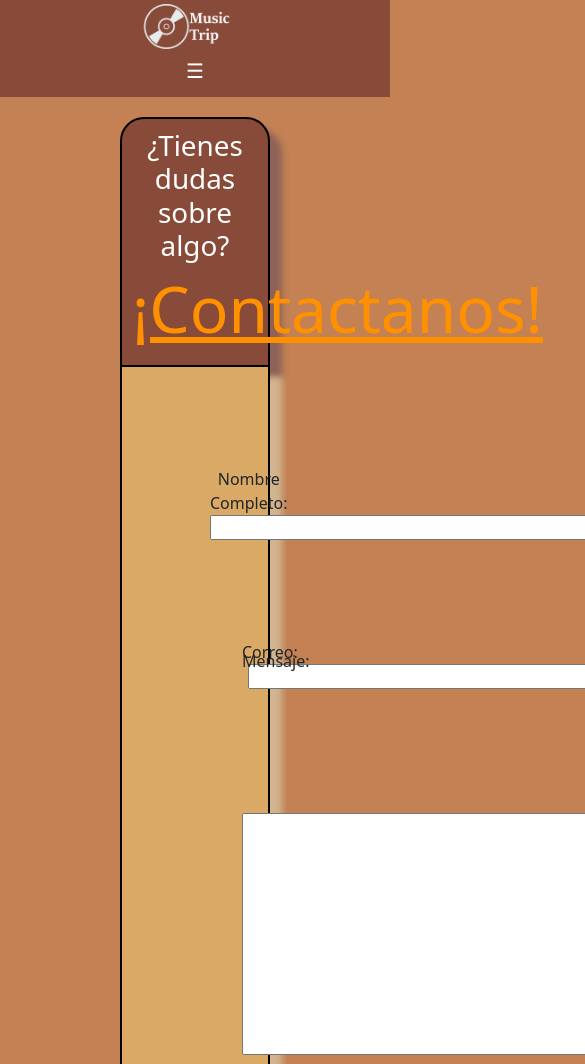
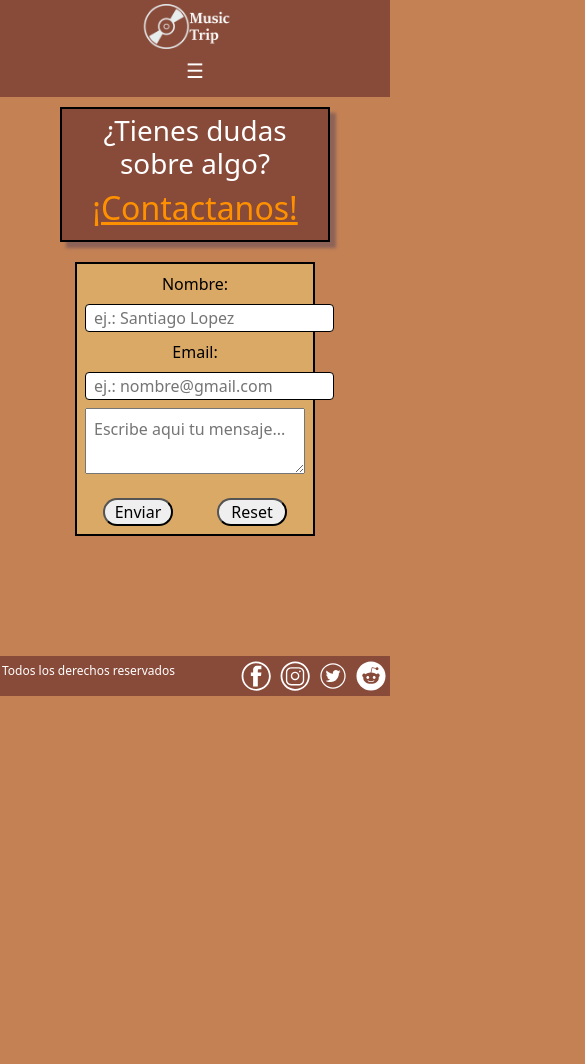
Before and after one commit to Santi8695/preentrega_2-Santiago_Lopez, a plain HTML site: page pages/contactanos.html in a window 390 px wide. Shown: the top 1064 px of the page, 585 px wide, since content can reach past the window. After the commit the page ends 844 px from the top, so only its background shows below. Drawn offline with nearby package versions, Linux system fonts and the light colour scheme.

Commit message:
Catalogo y Contactanos Responsivos

```diff
--- a/css/styles.css
+++ b/css/styles.css
@@ -523,8 +523,6 @@ main div.subTituloContacto {
     padding: 10px;
     margin: 20px 120px;
     border: 2px solid black;
-    border-top-right-radius: 24px;
-    border-top-left-radius: 24px;
     box-shadow: 12px 12px 6px #8d6358;
 }
 
@@ -533,63 +531,47 @@ main div.subTituloContacto h2 {
     font-size: 64px;
     text-align: center;
     text-decoration: underline;
-}
-
-main div.formularioContacto {
-    background-color: #DBA966;
-    border: 2px solid black;
-    text-align: center;
-    margin: 20px 120px;
-    text-align: center;
-    height: 800px;
-    position: relative;
-    top: -22px;
-    border-bottom-right-radius: 24px;
-    border-bottom-left-radius: 24px;
-    box-shadow: 12px 12px 6px #d1b591;
-}
-
-main div.formularioContacto form div {
-    margin: 100px 120px;
 
 }
 
-main div.formularioContacto form div.mensajeNombre label {
-    position: relative;
-    right: 32px;
+form.contacto {
+    background-color: #DBA966;
+    margin: 40px auto;
+    max-width: 420px;
+    border: 2px solid black;
+    padding: 8px;
+    display: flex;
+    flex-wrap: wrap;
+    gap: 16px;
+    padding: 16px;
 }
 
-main div.formularioContacto form div.mensajeNombre input {
-    position: relative;
-    right: 32px;
+form.contacto label {
+    margin: auto;
+    text-align: center;
+    margin: auto;
+    color: rgb(0, 0, 0);
 }
 
-main div.formularioContacto form div.mensajeCorreo input {
-    position: relative;
-    left: 6px;
+form.contacto input {
+    height: 56px;
+    padding: 16px;
+    flex-basis: 75%;
+    color: black;
+    border-radius: 4px;
+    border: 1px solid black;
 }
 
-main div.formularioContacto form div.mensajeTextArea label {
-    position: relative;
-    bottom: 140px;
+input:hover {
+    border: 3px solid rgb(216, 104, 0);
 }
 
-main div.formularioContacto form div.mensajeTextArea textarea {
-    width: 600px;
-}
-
-main div.formularioContacto form div.botones input {
-    color: rgb(0, 0, 0);
-    background-color: #ffbd66;
-    width: 100px;
-    height: 40px;
-    text-align: center;
-    margin: 16px;
-}
-
-main div.formularioContacto form div input {
-    width: 600px;
-    height: 25px;
+form.contacto textarea {
+    flex-basis: 100%;
+    resize: vertical;
+    min-height: 100px;
+    max-height: 200px;
+    padding: 16px;
 }
 
 /* Estilos Footer*/
@@ -603,16 +585,27 @@ footer {
     background-color: #884a39;
 }
 
+footer.footerContacto {
+    position:absolute;
+    bottom:0;
+    display: flex;
+    justify-content: space-between;
+    align-items: center;
+    width: 100%;
+    background-color: #884a39;
+}
+
 footer p {
     color: white;
     padding: 12px 0 0 4px;
     align-items: center;
 }
 
-footer div.redesSociales a img {
+footer div.redesSociales a img, footer.footerContacto div.redesSociales a img {
     width: 34px;
     padding-right: 8px;
 }
+
 
 
 /* MEDIA QUERIES*/
@@ -715,23 +708,9 @@ footer div.redesSociales a img {
 /* Media Query*/
 @media (max-width:1388px) {
 
+    /*Catalogo*/
     div.distribucion {
         grid-template-columns: 1fr;
-    }
-
-    header {
-        text-align: center;
-        display: flex;
-        flex-direction: column;
-    }
-
-    header nav ul {
-        display: flex;
-        justify-content: center;
-        align-items: center;
-        gap: 8px;
-        padding-right: 0;
-        list-style: none;
     }
 
     main .textos h1 {
@@ -753,6 +732,7 @@ footer div.redesSociales a img {
         top: 0;
         background-color: #DBA966;
         border: 2px solid black;
+        height: 45vh;
     }
 
     div.distribucion aside.encargoDisco h2 {
@@ -766,6 +746,23 @@ footer div.redesSociales a img {
 }
 
 @media (max-width:990px) {
+
+    /*Catalogo*/
+    header {
+        text-align: center;
+        display: flex;
+        flex-direction: column;
+    }
+
+    header nav ul {
+        display: flex;
+        justify-content: center;
+        align-items: center;
+        gap: 8px;
+        padding-right: 0;
+        list-style: none;
+    }
+
 
     div.distribucion {
         display: grid;
@@ -846,11 +843,17 @@ footer div.redesSociales a img {
         box-shadow: 6px 8px 10px #fdac42;
         height: 320px;
     }
+
+    footer.footerContacto {
+        position: relative;;
+        top:346px;
+    }
 }
 
 @media (max-width:645px) {
 
-    div.distribucion div.panelesCostado aside.encargoDisco{
+    /*Catalogo*/
+    div.distribucion div.panelesCostado aside.encargoDisco {
         display: none;
     }
 
@@ -919,6 +922,11 @@ footer div.redesSociales a img {
         background-color: #884a39;
     }
 
+    footer.footerContacto {
+        position: relative;;
+        top:100px;
+    }
+
     footer p {
         font-size: 12px;
         color: white;
@@ -926,8 +934,42 @@ footer div.redesSociales a img {
         align-items: center;
     }
 
-    footer div.redesSociales a img {
+    footer div.redesSociales a img, footer.footerContacto div.redesSociales a img{
         width: 34px;
         padding-right: 4px;
     }
+
+    /*Formulario Contacto*/
+    main div.subTituloContacto {
+
+        font-size: 16px;
+        text-align: center;
+        padding: 5px;
+        margin: 10px 60px;
+        box-shadow: 6px 6px 3px #8d6358;
+    }
+
+    main div.subTituloContacto h2 {
+        font-size: 32px;
+    }
+
+    form.contacto {
+        margin: 20px auto;
+        max-width: 240px;
+        padding: 4px;
+        gap: 8px;
+        padding: 8px;
+    }
+
+    form.contacto input {
+        height: 28px;
+        padding: 8px;
+        margin: auto;
+    }
+
+    form.contacto textarea {
+        min-height: 50px;
+        max-height: 100px;
+        padding: 8px;
+    }
 }
--- a/pages/contactanos.html
+++ b/pages/contactanos.html
@@ -51,43 +51,40 @@
         </nav>
     </header>
 
+    <body>
+        <main>
 
-    <main>
-        <div class="subTituloContacto">
-            <h1>¿Tienes dudas sobre algo?</h1>
-            <h2>¡Contactanos!</h2>
-        </div>
+            <div class="subTituloContacto">
+                <h1>¿Tienes dudas sobre algo?</h1>
+                <h2>¡Contactanos!</h2>
+            </div>
 
-        <div class="formularioContacto">
-            <form>
-                <div class="mensajeNombre">
-                    <label for="text">Nombre Completo:</label>
-                    <input type="text">
-                </div>
+            <form class="contacto">
 
-                <div class="mensajeCorreo">
-                    <label for="email">Correo:</label>
-                    <input type="email">
-                </div>
+                <label for=" nombre">Nombre:</label>
+                <input type="text" name="nombre" placeholder="ej.: Santiago Lopez">
 
-                <div class="mensajeTextArea">
-                    <label for="text">Mensaje:</label>
-                    <textarea name="mensajeContacto" id="" rows="10" columns="50"></textarea>
+                <label for=" email">Email:</label>
+                <input type="email" name="email" placeholder="ej.: nombre@gmail.com">
 
-                </div>
-                <div class="botones">
-                    <button type="submit">Enviar</button>
-                    <button type="reset">Resetear</button>
-                </div>
+                <textarea name placeholder="Escribe aqui tu mensaje..."></textarea>
+
+                <button class="subir" type="submit"> Enviar </button>
+                <button class="resetear" type="reset"> Reset </button>
+
             </form>
-        </div>
 
-    </main>
+
+
+
+        </main>
+    </body>
+
 
     <!-- Footer -->
-    <footer>
+    <footer class="footerContacto">
 
-        <p>Todos los derechos reservados, pagina sin fin de lucro ni promocion</p>
+        <p>Todos los derechos reservados</p>
 
         <!-- Iconos Redes Sociales-->
         <div class="redesSociales">
```
